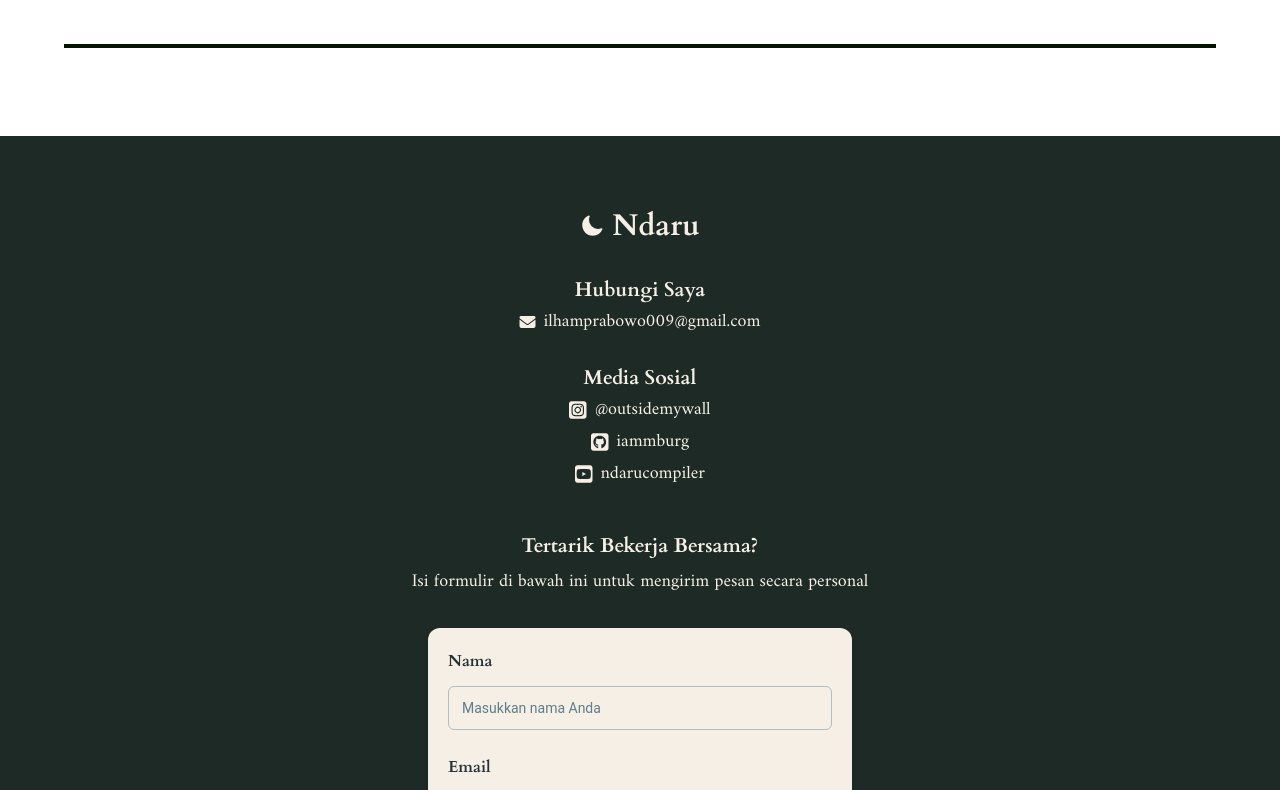
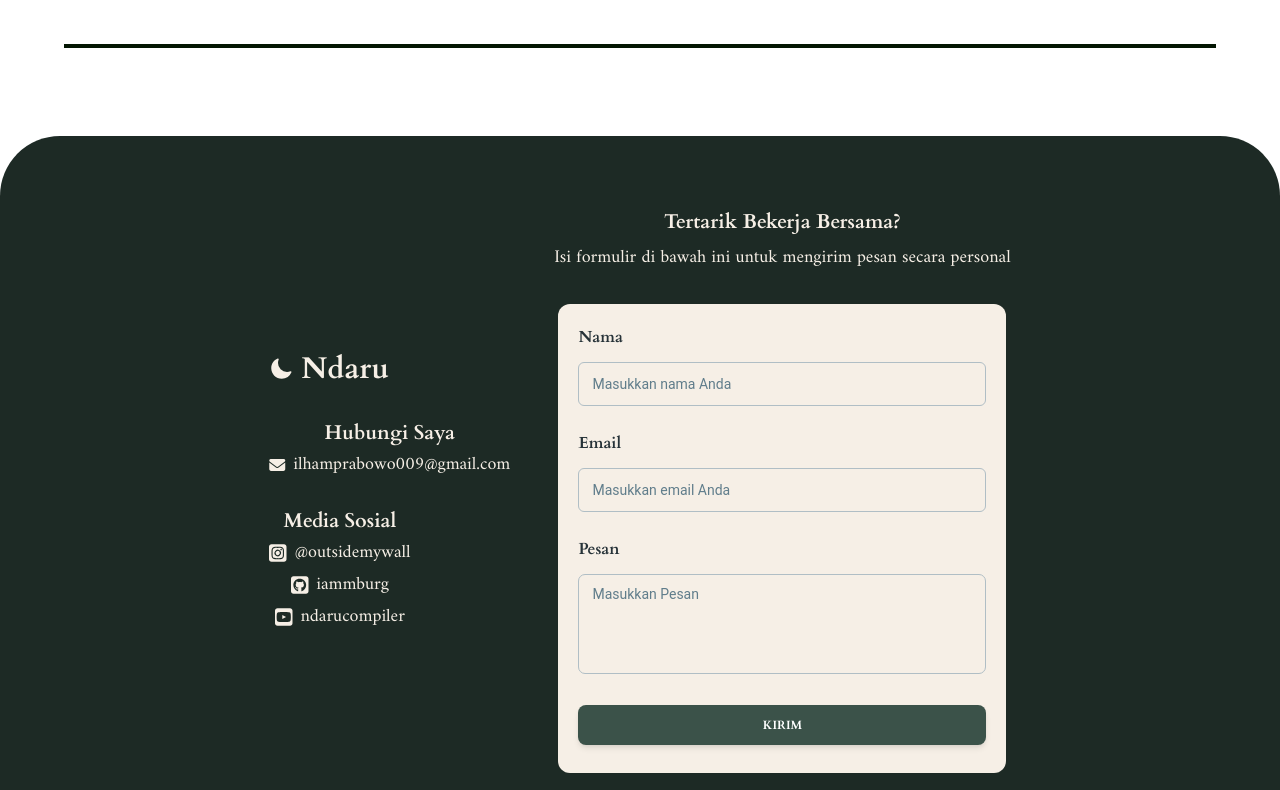
Before and after one commit to iammburg/DailyDoa, a React (Vite) app: page / in a window 1280 px wide. Shown: the part 2640-3430 px from the top of the page. Built offline with nearby package versions, Linux system fonts and the light colour scheme; no server answers.

Commit message:
feat: add form contact

```diff
--- a/src/pages/Footer.jsx
+++ b/src/pages/Footer.jsx
@@ -15,8 +15,8 @@ import {
 export default function Footer() {
   return (
     <div className="footer w-full">
-      <div className="mx-auto flex max-w-screen-xxl flex-wrap items-center justify-center gap-7 bg-color-shadow px-7 pb-24 pt-16">
-        <div className="footer__contact container flex flex-col items-center justify-between p-2">
+      <div className="footer__container container mx-auto flex max-w-screen-xxl flex-col items-center justify-center gap-7 rounded-t-[60px] bg-color-shadow px-7 pb-24 pt-16 lg:flex-row">
+        <div className="footer__contact flex flex-col items-center justify-between p-2 lg:items-start lg:justify-start">
           <div className="mb-8 flex flex-row items-center justify-center gap-2">
             <svg
               xmlns="http://www.w3.org/2000/svg"
@@ -107,7 +107,7 @@ export default function Footer() {
 
         {/*  */}
 
-        <div className="footer__contact container flex flex-col items-center justify-center p-2">
+        <div className="footer__form flex flex-col items-center justify-center p-2">
           <div className="mb-8 flex flex-col items-center justify-center gap-2">
             <h4 className="text-center font-cardo text-xl font-bold text-color-cream">
               Tertarik Bekerja Bersama?
@@ -117,8 +117,8 @@ export default function Footer() {
             </p>
           </div>
 
-          <Card className="bg-color-cream p-5" shadow={true}>
-            <form className="mb-2 w-full sm:w-96">
+          <Card className="w-full max-w-md bg-color-cream p-5" shadow={false}>
+            <form className="mb-2 w-full">
               <div className="mb-1 flex flex-col gap-6">
                 <Typography
                   variant="h6"
@@ -145,7 +145,10 @@ export default function Footer() {
                 </Typography>
                 <Textarea label="Masukkan Pesan" />
               </div>
-              <Button className="mt-6 bg-color-jungle" fullWidth>
+              <Button
+                className="mt-6 bg-color-jungle font-cardo font-bold"
+                fullWidth
+              >
                 KIRIM
               </Button>
             </form>
```
